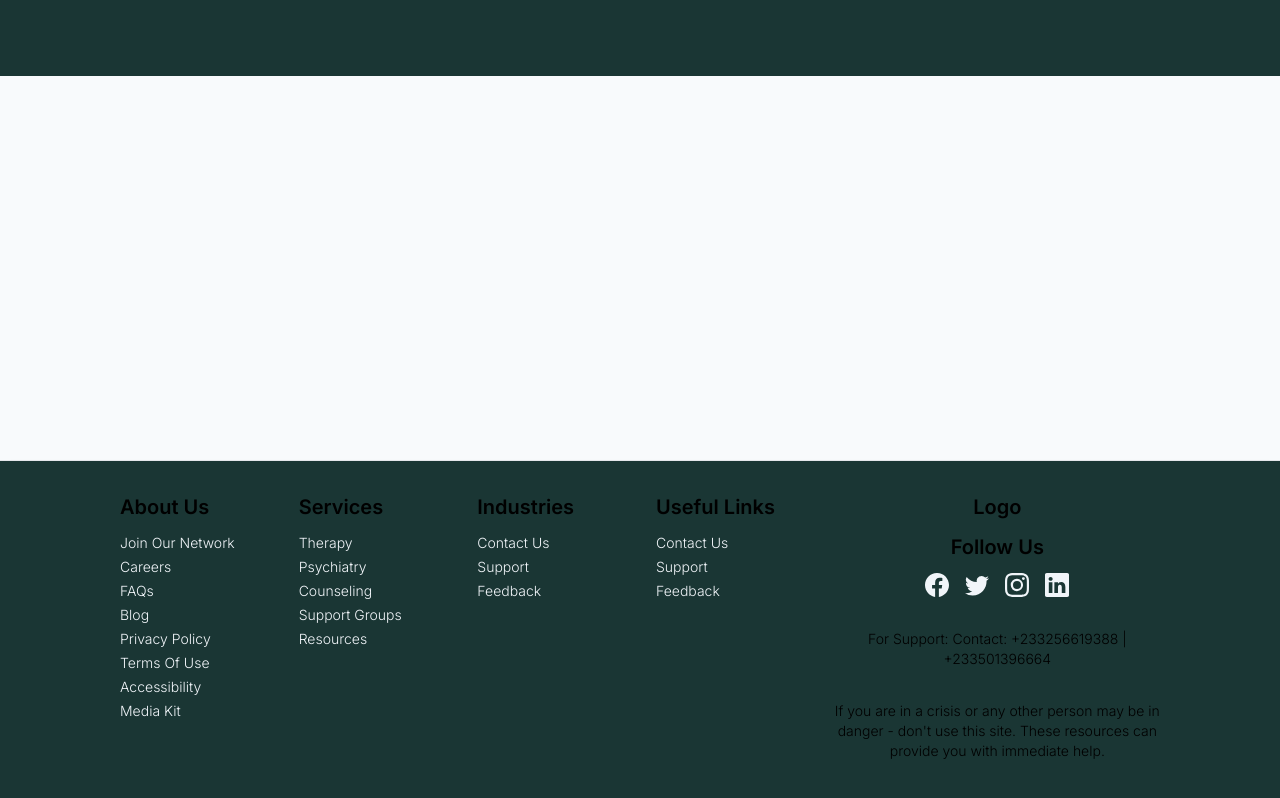
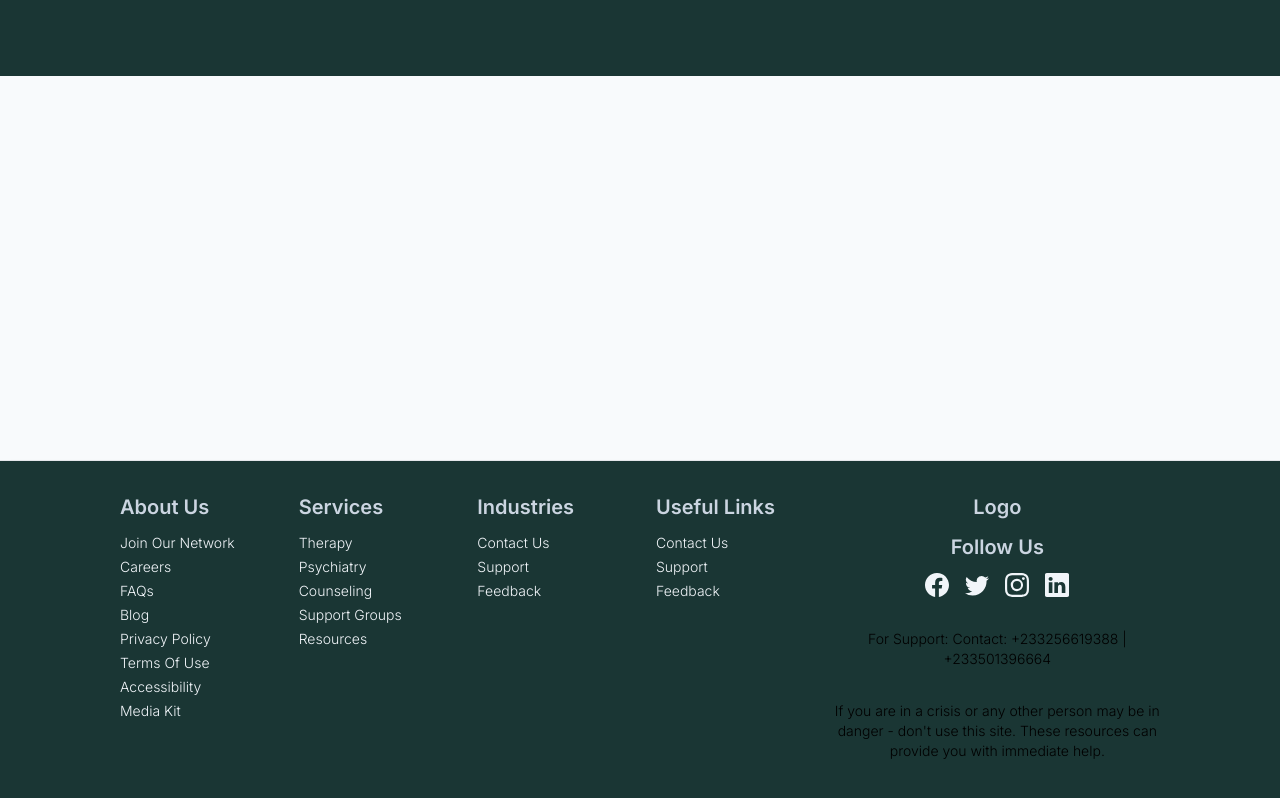
Before and after one commit to kkopoku/therapy-link, a Next.js app in the folder frontend/: page / in a window 1280 px wide. Shown: the part 1626-2424 px from the top of the page. Built offline with nearby package versions, Linux system fonts and the light colour scheme.

Commit message:
ui change

```diff
--- a/frontend/src/components/navigation/BottomNavigation.tsx
+++ b/frontend/src/components/navigation/BottomNavigation.tsx
@@ -15,7 +15,7 @@ export default function BottomNavigation() {
     <nav className="relative bottom-0 w-full bg-[#1A3634] shadow-lg border-t min-h-96 px-10 py-8">
       <div className="grid grid-cols-6 gap-8 px-20">
         <div className="col-span-1 flex flex-col gap-y-3">
-          <p className="text-xl font-semibold">About Us</p>
+          <p className="text-xl font-semibold text-slate-300">About Us</p>
           <ul className="text-sm font-light text-slate-100 space-y-1">
             <li>
               <Link href="/join-our-network">Join Our Network</Link>
@@ -45,7 +45,7 @@ export default function BottomNavigation() {
         </div>
 
         <div className="col-span-1 flex flex-col gap-y-3">
-          <p className="text-xl font-semibold">Services</p>
+          <p className="text-xl font-semibold text-slate-300">Services</p>
           <ul className="text-sm font-light text-slate-100 space-y-1">
             <li>
               <Link href="/therapy">Therapy</Link>
@@ -66,7 +66,7 @@ export default function BottomNavigation() {
         </div>
 
         <div className="col-span-1 flex flex-col gap-y-3">
-          <p className="text-xl font-semibold">Industries</p>
+          <p className="text-xl font-semibold text-slate-300">Industries</p>
           <ul className="text-sm font-light text-slate-100 space-y-1">
             <li>
               <Link href="/contact">Contact Us</Link>
@@ -81,7 +81,7 @@ export default function BottomNavigation() {
         </div>
 
         <div className="col-span-1 flex flex-col gap-y-3">
-          <p className="text-xl font-semibold">Useful Links</p>
+          <p className="text-xl font-semibold text-slate-300">Useful Links</p>
           <ul className="text-sm font-light text-slate-100 space-y-1">
             <li>
               <Link href="/contact">Contact Us</Link>
@@ -96,8 +96,8 @@ export default function BottomNavigation() {
         </div>
 
         <div className="col-span-2 flex flex-col gap-y-3 items-center">
-          <p className="text-xl font-semibold">Logo</p>
-          <p className="text-xl font-semibold">Follow Us</p>
+          <p className="text-xl font-semibold text-slate-300">Logo</p>
+          <p className="text-xl font-semibold text-slate-300">Follow Us</p>
           <div className="flex space-x-4 text-slate-100">
             <Link href="https://www.facebook.com">
               <div className="hover:text-black cursor-pointer">
```
